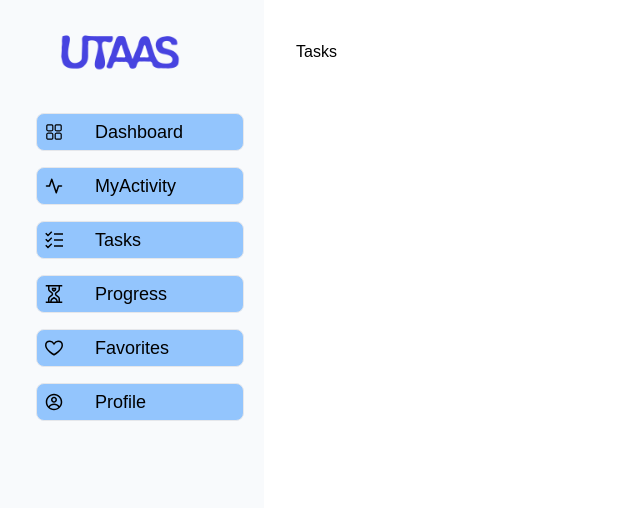
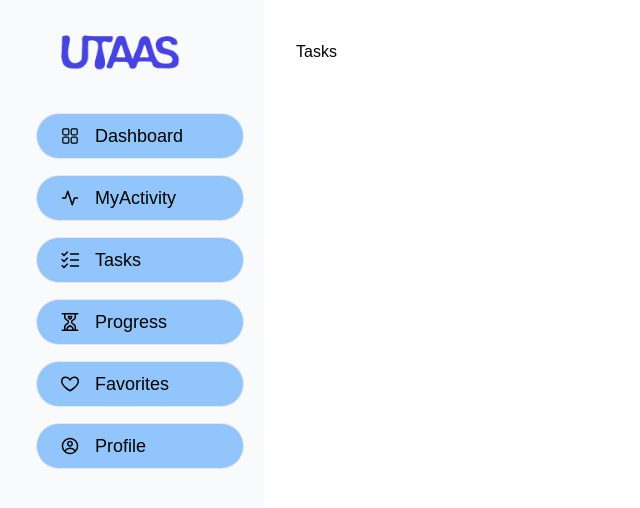
Before and after one commit to HGSChandeepa/utaas, a React (Create React App) app in the folder frontend/: page /tasks in a window 1280 px wide. Shown: the top 508 px of the page, without its empty margins (0-640 px from the left). Built offline with nearby package versions, Linux system fonts and the light colour scheme.

Commit message:
side bar

```diff
--- a/frontend/src/Components/Sidebar/SideBar.js
+++ b/frontend/src/Components/Sidebar/SideBar.js
@@ -19,10 +19,10 @@ function SideBar() {
                   className="flex items-center text-black text-lg w-95 h-full pb-4 "
                 >
                   <span
-                    className="flex flex-row px-2 py-1 space-x-4 rounded-lg  ml-4 w-52 border bg-blue-300 items-center hover:bg-blue-400 hover:text-white"
+                    className="flex flex-row px-2 py-2 space-x-4 rounded-full  ml-4 w-52 border bg-blue-300 items-center hover:bg-blue-400 hover:text-white "
                     onClick={() => {}}
                   >
-                    <div className="pr-4">{item.icon}</div>
+                    <div className="pl-4">{item.icon}</div>
                     <div>{item.title}</div>
                   </span>
                 </Link>
```
